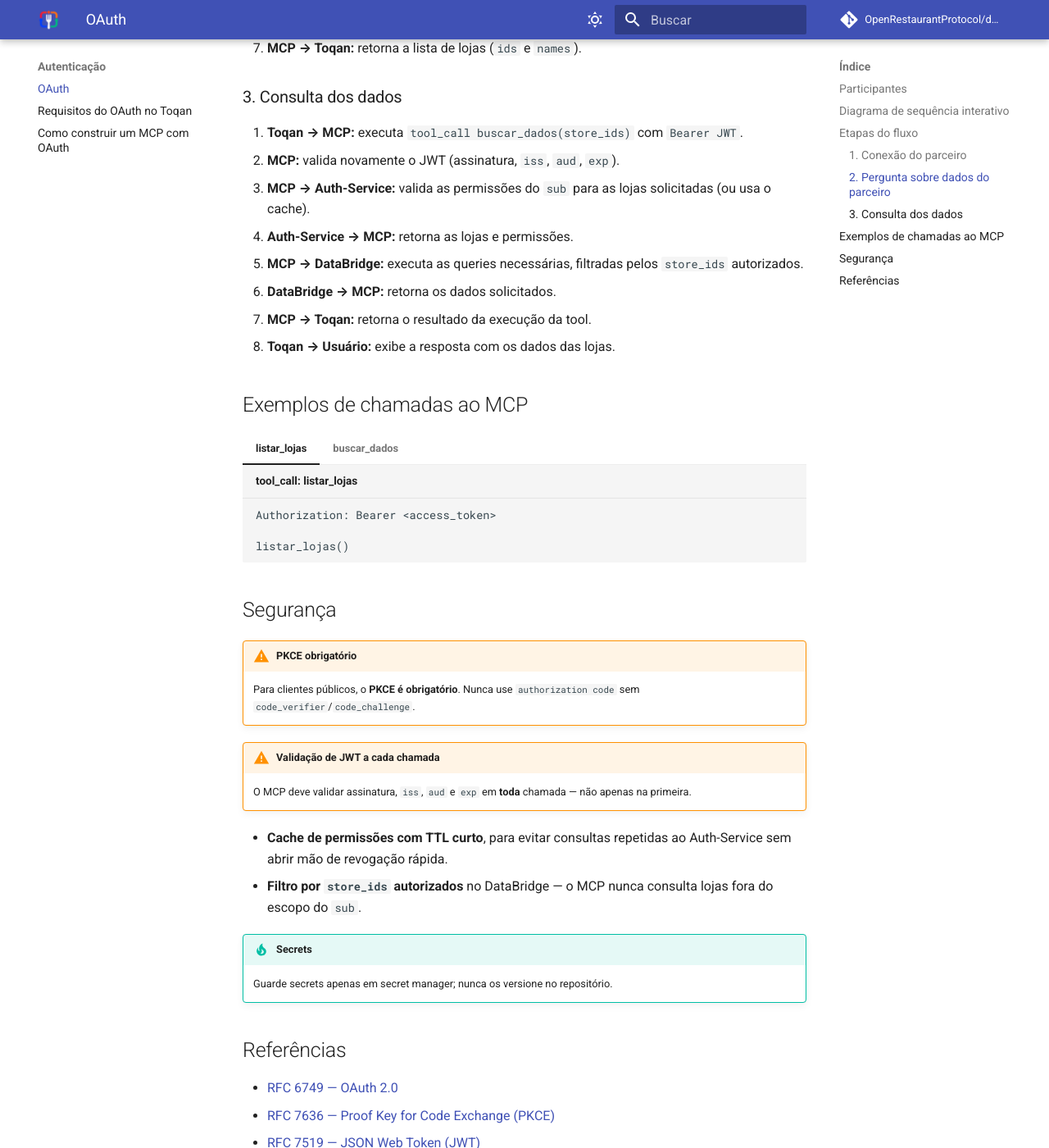
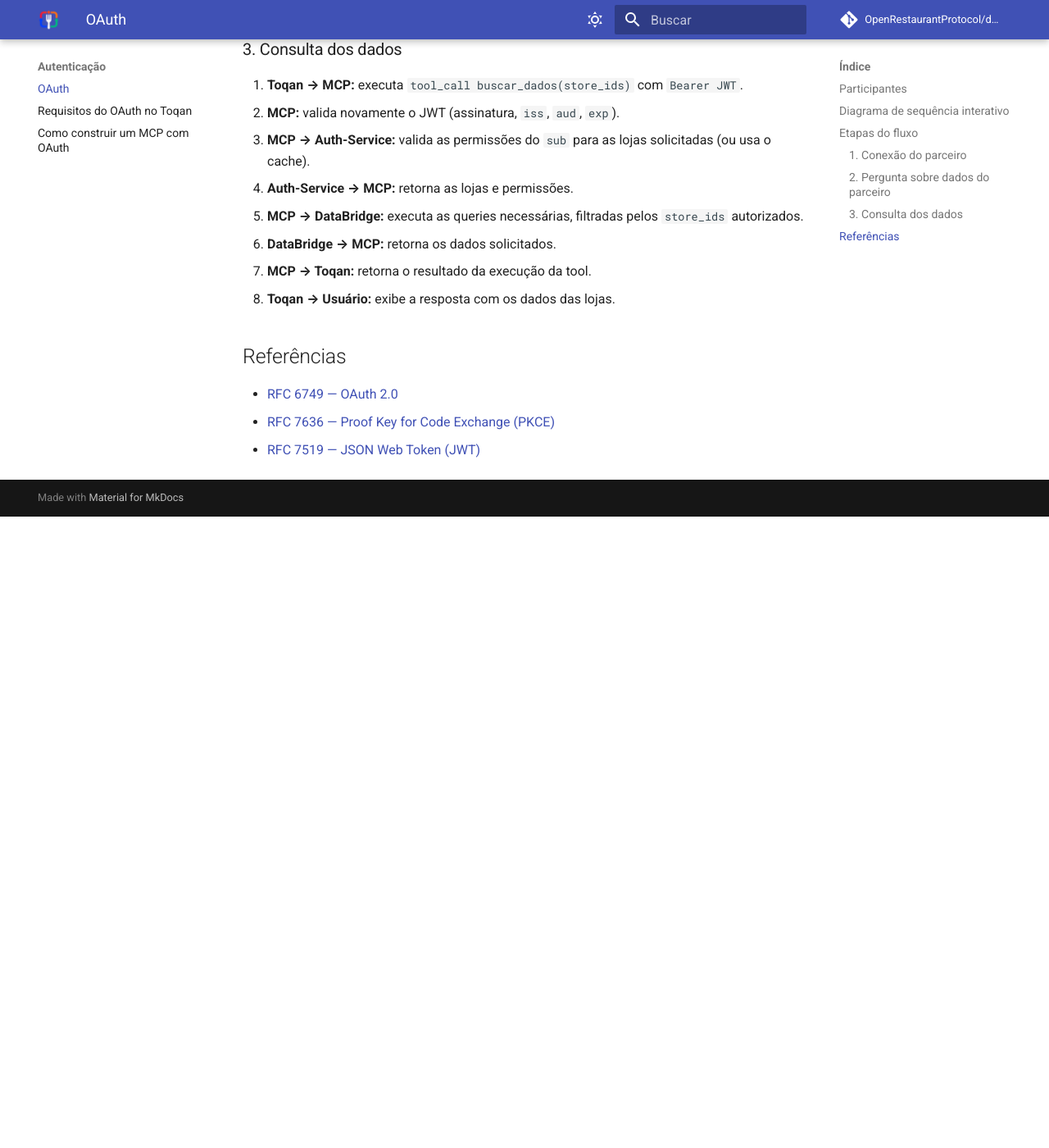
Before and after one commit to OpenRestaurantProtocol/docs, an MkDocs documentation site: the page built from docs/auth/oauth.md, in a window 1280 px wide and 1400 px high, scrolled down 2631 px. Shown: the whole window at 82% size. Built offline with MkDocs 1.6.1 and Material for MkDocs 9.7.7, drawn with Linux system fonts in a browser that asks for light colours; comment, search, counter and statistics services are not loaded; after the commit the page ends 3261 px from its top, so only the background shows below that; some of the changed text lies outside the part shown.

Commit message:
docs: trim OAuth page (remove examples and security sections)

````diff
--- a/docs/auth/oauth.md
+++ b/docs/auth/oauth.md
@@ -36,18 +36,6 @@ Esta seção documenta o fluxo de **autenticação e autorização** usado para
 8. **Toqan:** armazena os tokens da conexão com o parceiro.
 9. **Toqan → Usuário:** informa que o parceiro foi conectado.
 
-??? example "Exemplo de troca de code por token"
-    ```http title="POST /token"
-    POST /token HTTP/1.1
-    Content-Type: application/x-www-form-urlencoded
-
-    grant_type=authorization_code&
-    code=<authorization_code>&
-    redirect_uri=https://toqan.example/callback&
-    client_id=<client_id>&
-    code_verifier=<code_verifier>
-    ```
-
 ### 2. Pergunta sobre dados do parceiro
 
 10. **Usuário → Toqan:** envia um prompt que envolve dados do parceiro.
@@ -69,36 +57,6 @@ Esta seção documenta o fluxo de **autenticação e autorização** usado para
 23. **MCP → Toqan:** retorna o resultado da execução da tool.
 24. **Toqan → Usuário:** exibe a resposta com os dados das lojas.
 
-## Exemplos de chamadas ao MCP
-
-=== "listar_lojas"
-    ```text title="tool_call: listar_lojas"
-    Authorization: Bearer <access_token>
-
-    listar_lojas()
-    ```
-
-=== "buscar_dados"
-    ```text title="tool_call: buscar_dados(store_ids)"
-    Authorization: Bearer <access_token>
-
-    buscar_dados(store_ids=["<id1>", "<id2>"])
-    ```
-
-## Segurança
-
-!!! warning "PKCE obrigatório"
-    Para clientes públicos, o **PKCE é obrigatório**. Nunca use `authorization code` sem `code_verifier`/`code_challenge`.
-
-!!! warning "Validação de JWT a cada chamada"
-    O MCP deve validar assinatura, `iss`, `aud` e `exp` em **toda** chamada — não apenas na primeira.
-
-- **Cache de permissões com TTL curto**, para evitar consultas repetidas ao Auth-Service sem abrir mão de revogação rápida.
-- **Filtro por `store_ids` autorizados** no DataBridge — o MCP nunca consulta lojas fora do escopo do `sub`.
-
-!!! tip "Secrets"
-    Guarde secrets apenas em secret manager; nunca os versione no repositório.
-
 ## Referências
 
 - [RFC 6749 — OAuth 2.0](https://datatracker.ietf.org/doc/html/rfc6749)
````
